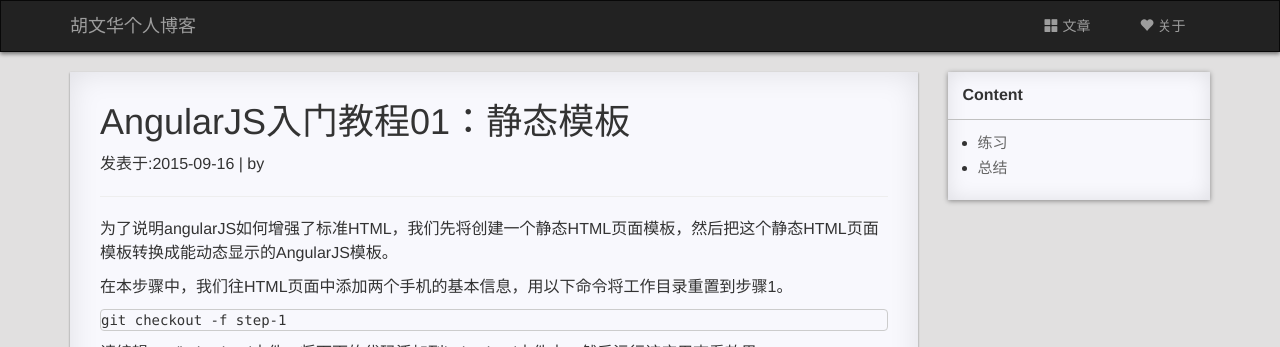
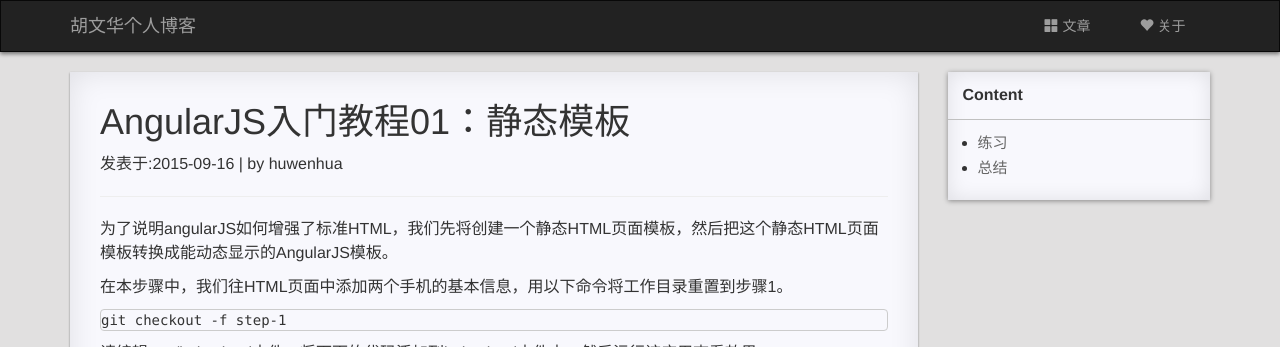
Before and after one commit to huwenhua/huwenhua.github.io, a Jekyll site: the page built from _posts/2016-01-20-AngularJS-8.md, in a window 1280 px wide. Shown: the top 347 px of the page. Built offline with Jekyll 4.4.1, drawn with Linux system fonts in a browser that asks for light colours; nearby versions of some CDN libraries; comment, search, counter and statistics services are not loaded; a style sheet for code colours, icons or effects is not loaded.

Commit message:
Update post.html

```diff
--- a/_layouts/post.html
+++ b/_layouts/post.html
@@ -6,7 +6,7 @@
     <div class="post-area post">
       <header>
         <h1>{{ page.title }}</h1>
-        <p>发表于:{{ page.date | date: "%Y-%m-%-d" }}{% if page.author %} • {{ page.author }}{% endif %}{% if page.meta %} • {{ page.meta }}{% endif %} | by {{github_username}}</p>
+        <p>发表于:{{ page.date | date: "%Y-%m-%-d" }}{% if page.author %} • {{ page.author }}{% endif %}{% if page.meta %} • {{ page.meta }}{% endif %}   |   by  huwenhua  </p>
       </header>
       <hr>
       <article>
```
